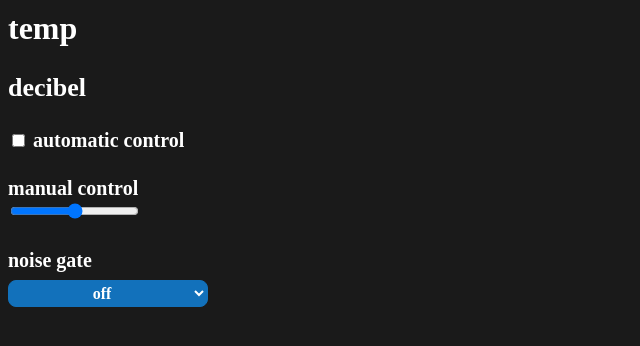
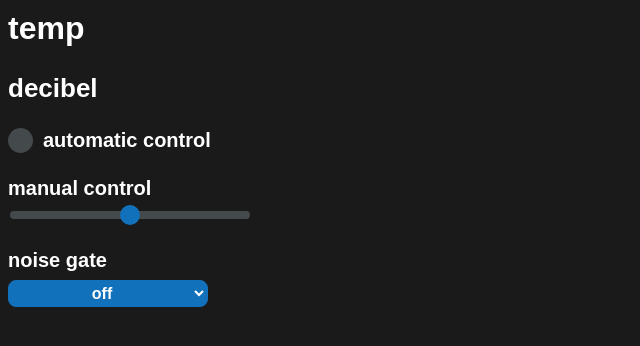
Before and after one commit to howest-mct/2021-2022-projectone-renzo7274, a plain HTML site: page front-end/index.html in a window 1280 px wide. Shown: the whole page, without its empty margins (0-640 px from the left). Drawn offline with nearby package versions, Linux system fonts and the light colour scheme; no server answers; a web font is replaced by a local one.

Commit message:
alle inputs gecustomized

```diff
--- a/front-end/index.html
+++ b/front-end/index.html
@@ -26,21 +26,23 @@
   </div>
   <div>
     <h4>
+      <label class="container"for="auto_control">automatic control
       <input type="checkbox" name="auto_control" value="auto" id="auto_control" />
-      <label for="auto_control">automatic control</label>
+      <span class="checkmark"></span>
+      </label>
     </h4>
 
     <h4>
       manual control <br>
-      <input type="range" name="level" min="0" max="10" step="1" class="js-scrollbar" />
+      <input type="range" name="scrollbar" min="0" max="10" step="1" class="js-scrollbar" />
     </h4>
     <h4>
       noise gate <br>
           <select name="level" id="noise gate" class="js-level c-select">
-            <option class="c-option" value="off">off</option>
-            <option class="c-option" value="loud">loud: 70 dB</option>
-            <option class="c-option" value="normal">normal: 60 dB</option>
-            <option class="c-option" value="quiet">quiet: 50 dB</option>
+            <option class="c-select" value="off">off</option>
+            <option class="c-select" value="quiet">quiet: 50 dB</option>
+            <option class="c-select" value="normal">normal: 60 dB</option>
+            <option class="c-select" value="loud">loud: 70 dB</option>
           </select>
     </h4>
   </div>
--- a/front-end/style/screen.css
+++ b/front-end/style/screen.css
@@ -17,7 +17,7 @@
 html {
   font-size: 16px;
   line-height: 1.5;
-  font-family: "montserrat";
+  font-family: "montserrat", sans-serif;
   color: #FFFFFF;
   box-sizing: border-box;
   -webkit-font-smoothing: antialiased;
@@ -679,7 +679,7 @@ a:focus {
 }
 
 .c-select {
-  font-family: monteserrat;
+  font-family: monteserrat, sans-serif;
   font-weight: 600;
   background-color: #1271BB;
   color: #FFFFFF;
@@ -697,6 +697,86 @@ a:focus {
   background-color: #0063B3;
 }
 
+input[type="range"] {
+  -webkit-appearance: none;
+  appearance: none;
+  background: transparent;
+  cursor: pointer;
+  width: 15rem;
+}
+
+input[type="range"]::-webkit-slider-runnable-track {
+  background: #44494C;
+  height: 0.5rem;
+  border-radius: 8px;
+}
+
+input[type="range"]::-webkit-slider-thumb {
+  -webkit-appearance: none;
+  appearance: none;
+  margin-top: -6px;
+  background-color: #1271BB;
+  height: 1.25rem;
+  width: 1.25rem;
+  border-radius: 16px;
+}
+
+input[type="range"]:focus {
+  outline: none;
+}
+
+input[type="range"]:focus::-webkit-slider-thumb {
+  border: 1px solid #0063B3;
+  outline: 3px solid #0063B3;
+  outline-offset: 0.125rem;
+}
+
+.container {
+  display: block;
+  position: relative;
+  padding-left: 35px;
+  margin-bottom: 12px;
+  cursor: pointer;
+  font-size: 20px;
+  -webkit-user-select: none;
+  -moz-user-select: none;
+  -ms-user-select: none;
+  user-select: none;
+
+}
+
+.container input {
+  position: absolute;
+  opacity: 0;
+  cursor: pointer;
+  height: 0;
+  width: 0;
+}
+
+.checkmark {
+  position: absolute;
+  top: 0;
+  left: 0;
+  height: 25px;
+  width: 25px;
+  background-color: #44494C;
+  border-radius: 16px;
+}
+
+.container:hover input~.checkmark {
+  background-color: #B0B0B2;
+}
+
+.container input:checked~.checkmark {
+  background-color: #1271BB;
+}
+
+/*
+    Utilities: spacing
+    ---
+    Utility classes to put specific margins and paddings onto elements
+*/
+
 .u-color-neutral-base {
   color: #9C9EB8;
 }
@@ -704,12 +784,6 @@ a:focus {
 .u-color-neutral-dark {
   color: #83859E;
 }
-
-/*
-    Utilities: spacing
-    ---
-    Utility classes to put specific margins and paddings onto elements
-*/
 
 .u-pt-clear {
   padding-top: 0 !important;
```
